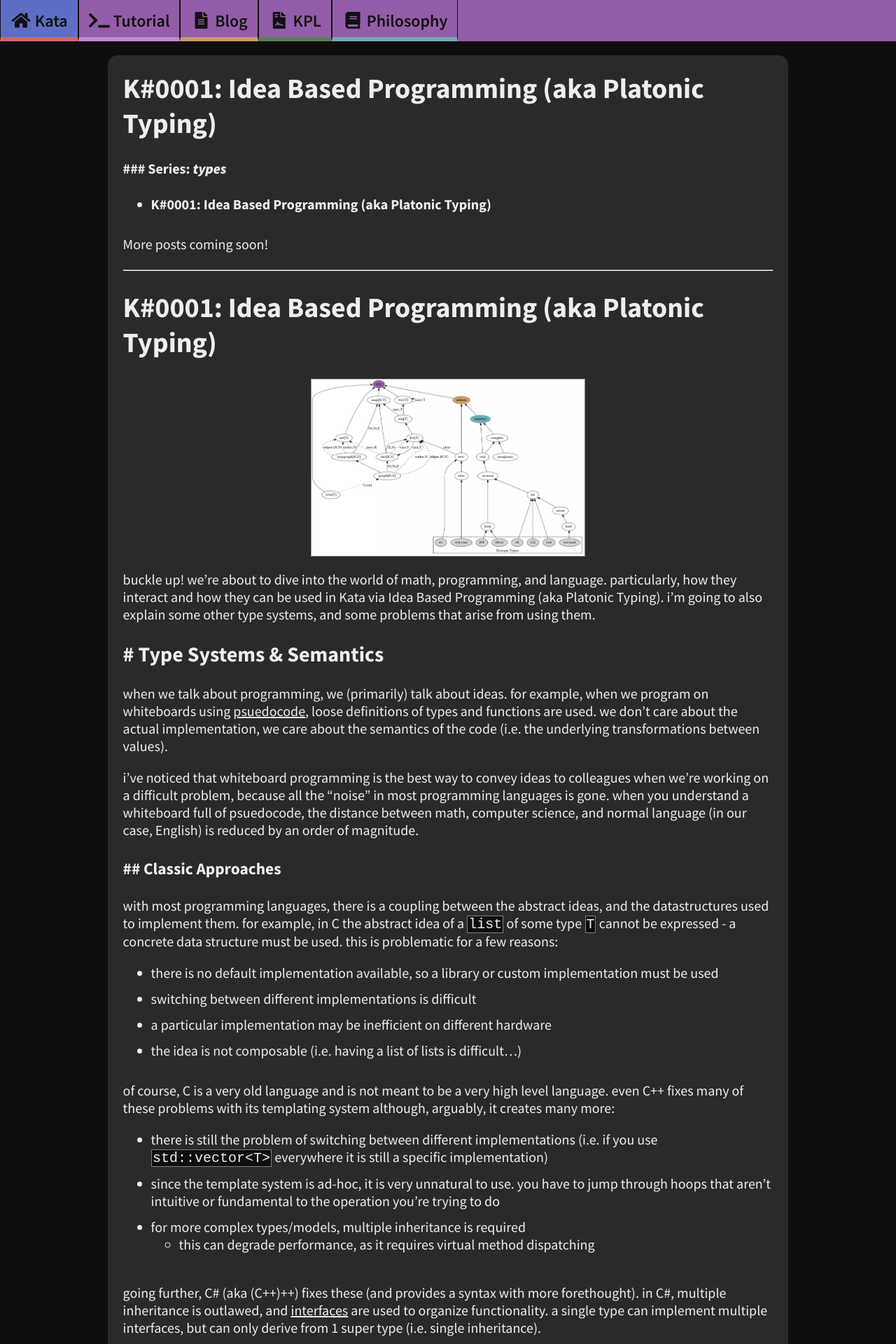
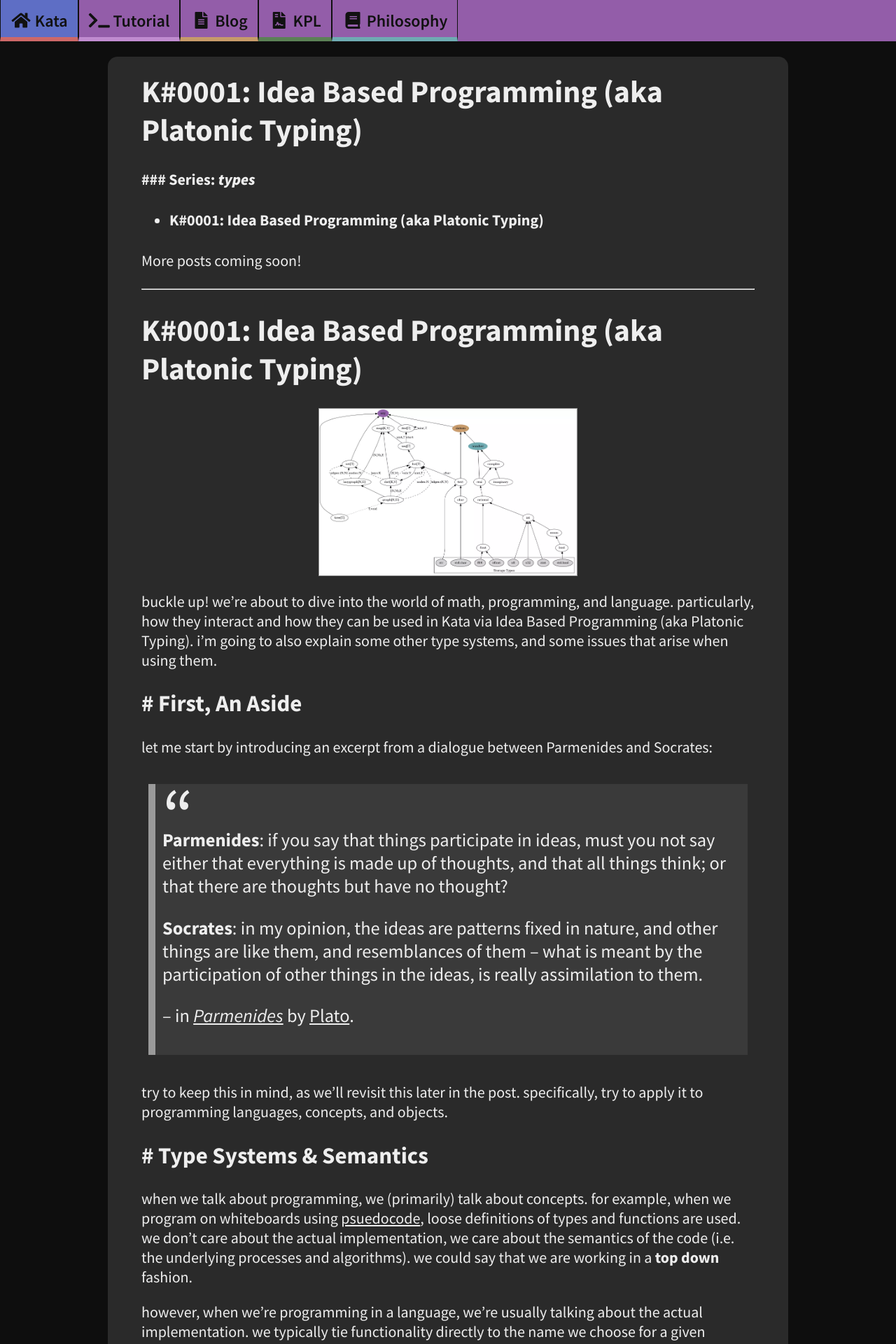
Before and after one commit to gcrois/gcrois.github.io, a Jekyll site: the page built from _posts/2021-10-26-K0001-idea-based-programming.md, in a window 1280 px wide. Shown: the top 1920 px of the page at 70% size. Built offline with Jekyll 4.4.1, drawn with Linux system fonts in a browser that asks for light colours; nearby versions of some CDN libraries; some of the changed text lies outside the part shown.

Commit message:
type post

```diff
--- a/_includes/head.html
+++ b/_includes/head.html
@@ -35,6 +35,11 @@
 
     <!-- Site CSS -->
     <link rel='stylesheet' href='/css/main.css' type='text/css'>
+
+    {% if layout == 'post' %}
+
+    {% endif %}
+
 
     <!-- Site JS -->
     <script src="/js/main.js"></script>
--- a/_layouts/post.html
+++ b/_layouts/post.html
@@ -1,6 +1,8 @@
 ---
 layout: page
 ---
+
+<link rel='stylesheet' href='/css/post.css' type='text/css'>
 
 <!-- Series TOC -->
 {% if page.series %}
--- a/_posts/2021-10-26-K0001-idea-based-programming.md
+++ b/_posts/2021-10-26-K0001-idea-based-programming.md
@@ -9,31 +9,70 @@
 thumb: /files/src/K0001/types_all.dot.webp
 ---
 
-buckle up! we're about to dive into the world of math, programming, and language. particularly, how they interact and how they can be used in Kata via Idea Based Programming (aka Platonic Typing). i'm going to also explain some other type systems, and some problems that arise from using them.
+buckle up! we're about to dive into the world of math, programming, and language. particularly, how they interact and how they can be used in Kata via Idea Based Programming (aka Platonic Typing). i'm going to also explain some other type systems, and some issues that arise when using them.
+<!--more-->
 
-<!--more-->
+
+## First, An Aside
+
+let me start by introducing an excerpt from a dialogue between Parmenides and Socrates:
+
+> **Parmenides**: if you say that things participate in ideas, must you not say either that everything is made up of thoughts, and that all things think; or that there are thoughts but have no thought?
+>
+> **Socrates**: in my opinion, the ideas are patterns fixed in nature, and other things are like them, and resemblances of them -- what is meant by the participation of other things in the ideas, is really assimilation to them.
+>
+> -- in [*Parmenides*](https://en.wikipedia.org/wiki/Parmenides_(dialogue)) by [Plato](https://en.wikipedia.org/wiki/Plato).
+
+
+
+try to keep this in mind, as we'll revisit this later in the post. specifically, try to apply it to programming languages, concepts, and objects.
+
+<!--
+
+> par: And will not the something which is apprehended as one and the same in all, be an idea?
+> soc: Yes
+
+> soc: Nay, but the idea may be like the day which is one and the same in many places at once, and yet continuous with itself; in this way each idea may be one; and the same in all at the same time.
+> par: I like your way, Socrates, of making one in many places at once. You mean to say, that if I were to spread out a sail and cover a number of men, there would be one whole including many-is not that your meaning?
+
+
+> soc: ... but may not the ideas be thoughts only, and have no proper existence except in our minds, Parmenides? For in that case each idea may still be one, and not experience this infinite multiplication.
+
+> soc: in my opinion, the ideas are patterns fixed in nature, and other things are like them, and resemblances of them -- what is meant by the participation of other things in the ideas, is really assimilation to them.
+
+-->
+
 
 ## Type Systems & Semantics
 
-when we talk about programming, we (primarily) talk about ideas. for example, when we program on whiteboards using [psuedocode](https://en.wikipedia.org/wiki/Pseudocode), loose definitions of types and functions are used. we don't care about the actual implementation, we care about the semantics of the code (i.e. the underlying transformations between values).
+when we talk about programming, we (primarily) talk about concepts. for example, when we program on whiteboards using [psuedocode](https://en.wikipedia.org/wiki/Pseudocode), loose definitions of types and functions are used. we don't care about the actual implementation, we care about the semantics of the code (i.e. the underlying processes and algorithms). we could say that we are working in a **top down** fashion.
 
-i've noticed that whiteboard programming is the best way to convey ideas to colleagues when we're working on a difficult problem, because all the "noise" in most programming languages is gone. when you understand a whiteboard full of psuedocode, the distance between math, computer science, and normal language (in our case, English) is reduced by an order of magnitude.
+however, when we're programming in a language, we're usually talking about the actual implementation. we typically tie functionality directly to the name we choose for a given concept. in this case, programmers are typically working in a **bottom up** fashion. for example, most object-oriented type systems with inheritance are bottom up, since we start with nothing and build up to more specific types.
 
+i've noticed that whiteboard programming is the best way to convey ideas to colleagues when we're working on a difficult problem, because all the "noise" in most programming languages is gone. when you understand a whiteboard full of psuedocode, the distance between math, computer science, and normal language (in our case, English) is reduced by (at least) an order of magnitude. as a result it takes less time to:
 
+  * write/describe an algorithm
+  * understand psuedocode written by someone else
 
-### Classic Approaches
+if only there was some way to succinctly represent that in a way that would actually run... let's see how most programming languages reason about these concepts:
 
-with most programming languages, there is a coupling between the abstract ideas, and the datastructures used to implement them. for example, in C the abstract idea of a `list` of some type `T` cannot be expressed - a concrete data structure must be used. this is problematic for a few reasons:
+### C, C++, C# (3 generations of bottom-up design)
 
-  * there is no default implementation available, so a library or custom implementation must be used
+with most programming languages, there is a coupling between the abstract ideas, and the datastructures used to implement them. for example, in C the abstract idea of a `list` of some type `T` cannot be expressed -- a specific concrete data structure must be used. this is problematic for a few reasons:
+
+  * there is no default implementation available, so a library or custom implementation must be used. any particular implementation may:
+    * be slow/inefficient for some types or all, or for different hardware
+    * have bugs present
+    * be incompatible with other implementations
+    * choose odd/non-standard names which is less readable, invites bugs, and slows development
   * switching between different implementations is difficult
-  * a particular implementation may be inefficient on different hardware
   * the idea is not composable (i.e. having a list of lists is difficult...)
 
-of course, C is a very old language and is not meant to be a very high level language. even C++ fixes many of these problems with its templating system although, arguably, it creates many more:
+of course, C is an old language and is not meant to be a very high level language. even C++ fixes many of these problems with its templating system although, arguably, it creates many more:
 
   * there is still the problem of switching between different implementations (i.e. if you use `std::vector<T>` everywhere it is still a specific implementation)
-  * since the template system is ad-hoc, it is very unnatural to use. you have to jump through hoops that aren't intuitive or fundamental to the operation you're trying to do
+  * since the template system is ad-hoc, it is very unnatural to use and has odd syntax. you have to jump through hoops that aren't intuitive or fundamental to the operation you're trying to do
+    * this also results in indecipherable error messages, slowing development
   * for more complex types/models, multiple inheritance is required
     * this can degrade performance, as it requires virtual method dispatching
 
@@ -43,8 +82,9 @@
 
   * the type hierarchy is a tree (as opposed to C++, which is a directed acyclic graph (DAG))
   * the interface hierarchy is a DAG (i.e. there can't be a cycle of interfaces)
+    * don't ask me how i found out...
 
-as a result, no multiple inheritance dispatch is required, as concrete types always have a single dispatch table (this means it can be more efficient at runtime)
+as a result, no multiple inheritance dispatch is required, so concrete types always have a single dispatch table (this means it can be more efficient at runtime)
 
 so, we're done, right? surely a DAG interface hierarchy on top of a tree type hierarchy is suitable for a modern programming language...
 
@@ -70,11 +110,11 @@
 
 a language that stands out is [Julia](https://julialang.org/). although Julia is a high level dynamic language it can be just as fast as native code, and is being used for High Performance Computing (HPC) and Data Science (check their [benchmarks](https://julialang.org/benchmarks/)).
 
+![Julia benchmarks](https://julialang.org/assets/benchmarks/benchmarks.svg){: .img-M .bk-inv }
+
 what?? i was **just** told that performance comes from static type systems! how is Julia achieving this performance while allowing for dynamic type systems?
 
-![Julia benchmarks](https://julialang.org/assets/benchmarks/benchmarks.svg){: .img-S }
-
-the answer is basically that Julia has a very unique [type system](https://docs.julialang.org/en/v1/manual/types/) that is exploited by its runtime:
+the answer is basically that Julia has a [unique type system](https://docs.julialang.org/en/v1/manual/types/) that is exploited by its runtime:
 
   * most types are abstract, and cannot be instantiated directly
   * types that can be instantiated are called concrete types, and all concrete types are final/[sealed (C#)](https://docs.microsoft.com/en-us/dotnet/csharp/language-reference/keywords/sealed) (which means no subtypes can be created)
@@ -89,7 +129,19 @@
 
 ### Kata's Approach
 
-Kata's approach to types is different than
+Kata's approach to types is different than all the aforementioned languages, although it is most similar to Julia's:
+
+  * most types are abstract, and cannot be instantiated directly
+  * concrete types that can be instantiated are final/sealed, thus they never have concrete supertypes (only abstract ones)
+  * a large graph of mathematical concepts and interfaces is used to define the type system
+
+however,
+
+
+  * Kata's abstract types are called "ideas", and can be thought of as the concept alone
+  * Kata's abstract types can be mutually recursive (i.e. a type can be a supertype of itself)
+    * there can be arbitrary cycles, self-loops, and multiple inheritance within the abstract world
+
 
 ![type graph (all)](/files/src/K0001/types_all.dot.webp){: .img-L }
 
--- a/css/main.css
+++ b/css/main.css
@@ -37,6 +37,8 @@
   --col-back: #0e0e0e;
   /* what color should be the background for main content? */
   --col-back-main: #2a2a2a;
+  /* what color should be the sub background on top of main*/
+  --col-back-sub: #3a3a3a;
   /* what color should borders around images/figures be (borderA should blend in with the theme) */
   --col-border-fig: #eeeeee88;
   /* what color should text that matches the theme be? (for example, a black theme should have textA as black) */
@@ -77,7 +79,7 @@
   /* text config */
   font-family: var(--font);
   color: var(--col-text);
-  font-size: 20px;
+  font-size: 22px;
   tab-size: 4;
 }
 
@@ -91,22 +93,37 @@
   text-decoration: none;
 }
 
-h2::before {
-  content: '# ';
-}
-h3::before {
-  content: '## ';
-}
-h4::before {
-  content: '### ';
-}
-
 a:link {
   color: var(--col-link);
 }
 
 a:visited {
   color: var(--col-link);
+}
+
+
+
+
+blockquote {
+
+  background: var(--col-back-sub);
+  border-left: 10px solid var(--col-border-fig);
+  font-size: 1.2em;
+  margin: 1.5em 10px;
+  padding: 0.5em 10px;
+  quotes: "\201C""\201D""\2018""\2019";
+}
+blockquote:before {
+  /*color: #ccc;*/
+  content: open-quote;
+  font-size: 4em;
+  line-height: 0.1em;
+  margin-right: 0.25em;
+  vertical-align: -0.4em;
+}
+
+blockquote p {
+  margin-block-start: 0.5em;
 }
 
 img {
@@ -130,6 +147,10 @@
 .img-L {
   max-width: 94%;
   max-height: 76vh;
+}
+
+.bk-inv {
+  background-color: #fff;
 }
 /* TODO: table formatting */
 
@@ -238,7 +259,7 @@
 
 
 li {
-  padding-bottom: 12px;
+  padding-bottom: 8px;
 }
 
 /* parent of parent of main */
@@ -257,7 +278,7 @@
 /* for page main content */
 
 .main {
-  padding: 1.1em;
+  padding: 1.0em 2.2em;
   margin-top: 1em;
   border-radius: 14px;
   background-color: var(--col-back-main);
--- /dev/null
+++ b/css/post.css
@@ -0,0 +1,11 @@
+h2::before {
+    content: '# ';
+}
+
+h3::before {
+    content: '## ';
+}
+
+h4::before {
+    content: '### ';
+}
```
Also changed, not shown: files/src/K0001/types0.dot.webp, files/src/K0001/types_all.dot.webp, 1 other file.
